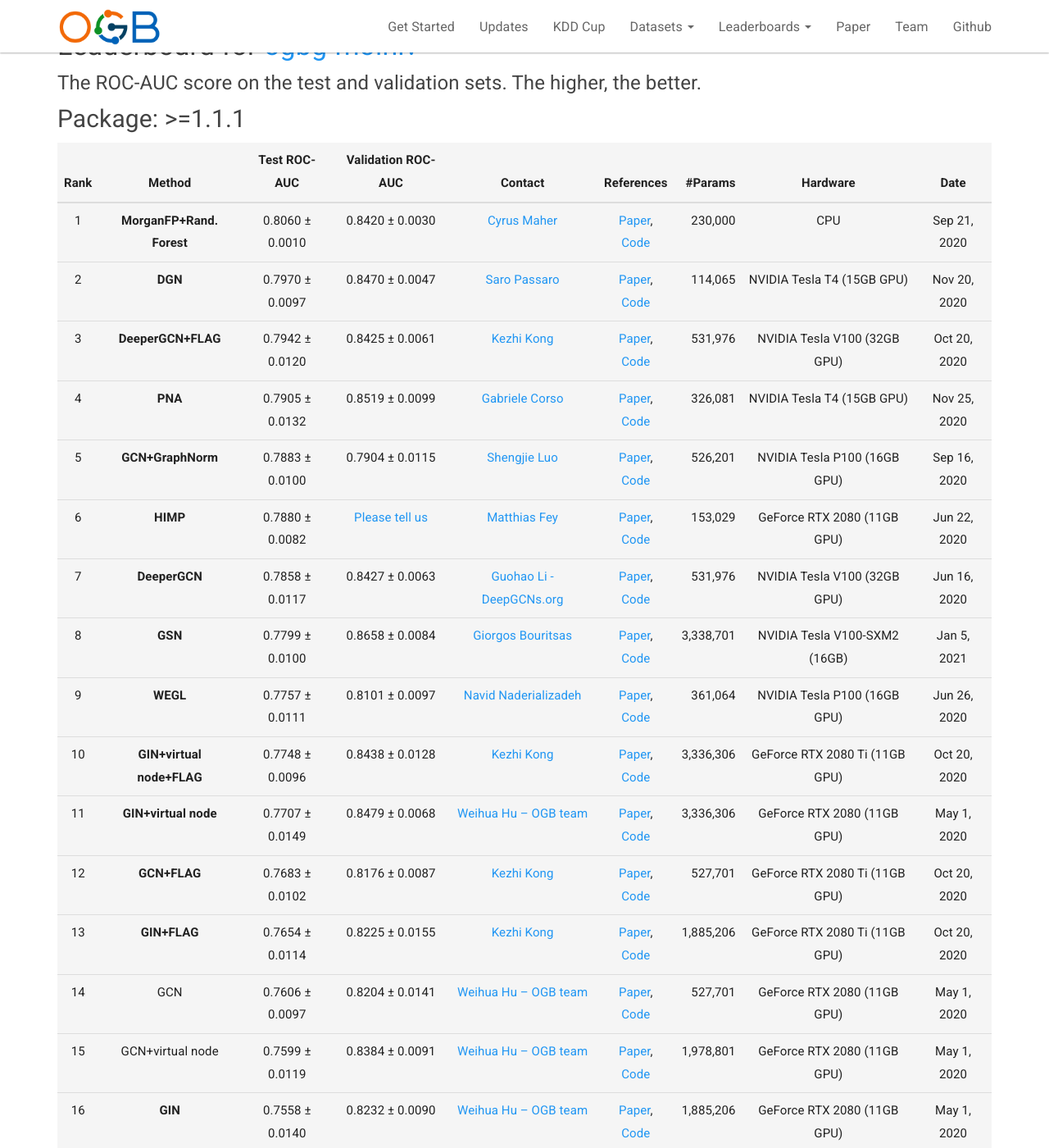
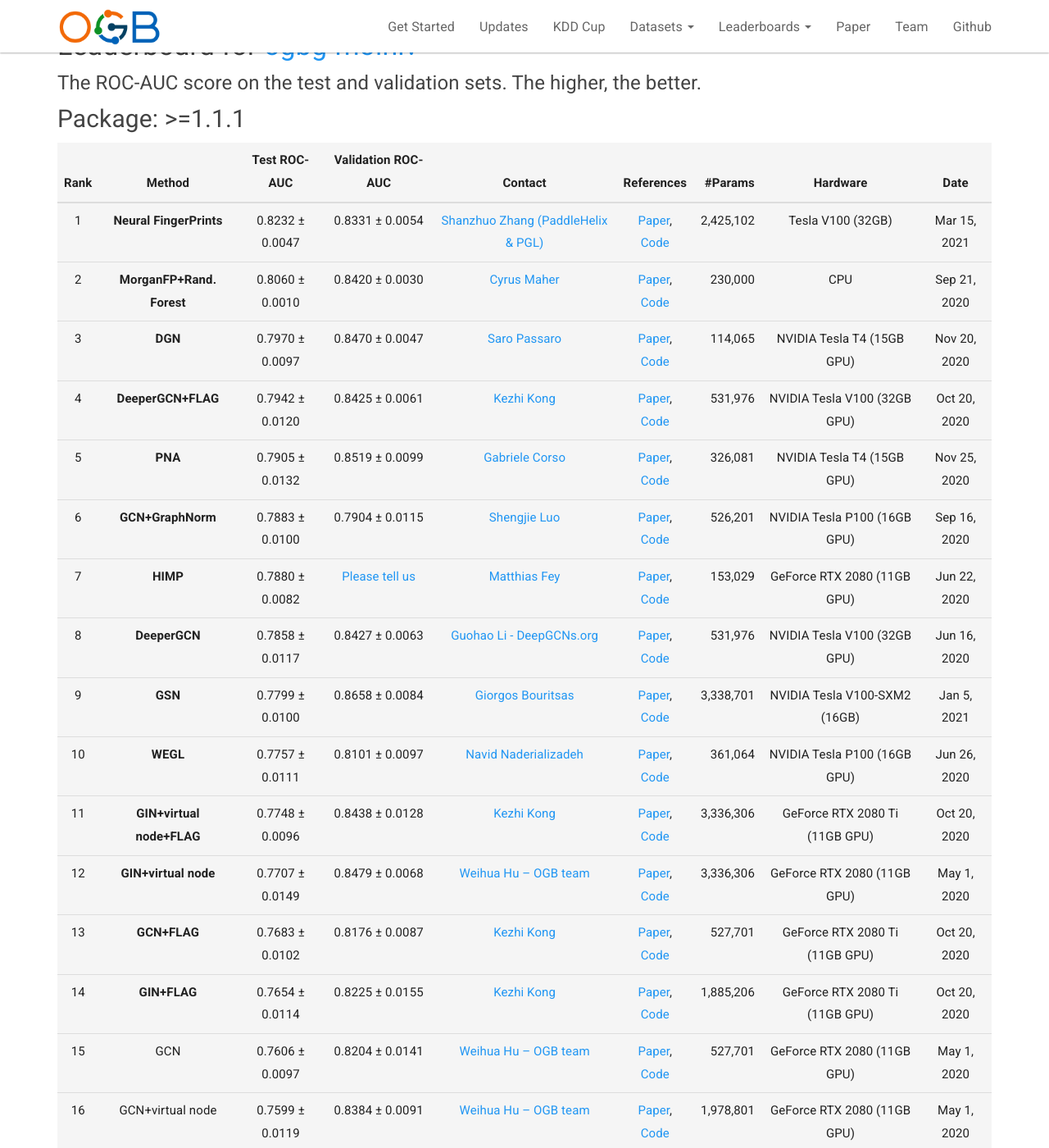
Before and after one commit to snap-stanford/ogb-web, a Jekyll site: the page built from _docs/leaderboard/leader_graphprop.md, in a window 1280 px wide and 1400 px high, scrolled down 453 px. Shown: the whole window at 82% size. Built offline with Jekyll 4.4.1, drawn with Linux system fonts in a browser that asks for light colours.

Commit message:
updateleaderboard

```diff
--- a/_docs/leaderboard/leader_graphprop.md
+++ b/_docs/leaderboard/leader_graphprop.md
@@ -23,22 +23,23 @@ The **bold** method name indicates that the implementation is **official** (by t
 
 | Rank  | Method | Test ROC-AUC | Validation ROC-AUC | Contact | References | #Params | Hardware | Date
 |:----:|:-----:|:------:|:-----:|:-----:|:-----:|-----:|:-----:|:-----:|
-|  1  |  **MorganFP+Rand. Forest**  | 0.8060 ± 0.0010   | 0.8420 ± 0.0030 |[Cyrus Maher](mailto:cmaher@vir.bio) | [Paper](https://pubs.acs.org/doi/10.1021/ci100050t), [Code](https://github.com/cyrusmaher/ogb-molecule-comp) | 230,000 | CPU | Sep 21, 2020 |
-|  2  |  **DGN**  | 0.7970 ± 0.0097   | 0.8470 ± 0.0047 |[Saro Passaro](mailto:sp976@cam.ac.uk) | [Paper](https://arxiv.org/pdf/2010.02863.pdf), [Code](https://github.com/Saro00/DGN) | 114,065 | NVIDIA Tesla T4 (15GB GPU) | Nov 20, 2020 |
-|  3  |  **DeeperGCN+FLAG**  | 0.7942 ± 0.0120   | 0.8425 ± 0.0061 |[Kezhi Kong](mailto:kong@cs.umd.edu) | [Paper](https://arxiv.org/abs/2010.09891), [Code](https://github.com/devnkong/FLAG) | 531,976 | NVIDIA Tesla V100 (32GB GPU) | Oct 20, 2020 |
-|  4  |  **PNA**  | 0.7905 ± 0.0132   | 0.8519 ± 0.0099 |[Gabriele Corso](mailto:gc579@cam.ac.uk) | [Paper](https://arxiv.org/abs/2004.05718), [Code](https://github.com/lukecavabarrett/pna) | 326,081 | NVIDIA Tesla T4 (15GB GPU) | Nov 25, 2020 |
-|  5  |  **GCN+GraphNorm**  | 0.7883 ± 0.0100   | 0.7904 ± 0.0115 |[Shengjie Luo](mailto:shengjie.luo@outlook.com) | [Paper](https://arxiv.org/abs/2009.03294), [Code](https://github.com/lsj2408/GraphNorm) | 526,201 | NVIDIA Tesla P100 (16GB GPU) | Sep 16, 2020 |
-|  6  |  **HIMP**  | 0.7880 ± 0.0082   | [Please tell us](mailto:ogb@cs.stanford.edu) |[Matthias Fey](mailto:matthias.fey@tu-dortmund.de) | [Paper](https://arxiv.org/abs/2006.12179), [Code](https://github.com/rusty1s/himp-gnn) | 153,029 | GeForce RTX 2080 (11GB GPU) | Jun 22, 2020 |
-|  7  |  **DeeperGCN**  | 0.7858 ± 0.0117   | 0.8427 ± 0.0063 |[Guohao Li - DeepGCNs.org](mailto:guohao.li@kaust.edu.sa) | [Paper](https://arxiv.org/abs/2006.07739), [Code](https://github.com/lightaime/deep_gcns_torch/tree/master/examples/ogb) | 531,976 | NVIDIA Tesla V100 (32GB GPU) | Jun 16, 2020 |
-|  8  |  **GSN**  | 0.7799 ± 0.0100   | 0.8658 ± 0.0084 |[Giorgos Bouritsas](mailto:g.bouritsas@imperial.ac.uk) | [Paper](https://arxiv.org/abs/2006.09252), [Code](https://github.com/gbouritsas/graph-substructure-networks) | 3,338,701 | NVIDIA Tesla V100-SXM2 (16GB) | Jan 5, 2021 |
-|  9  |  **WEGL**  | 0.7757 ± 0.0111   | 0.8101 ± 0.0097 |[Navid Naderializadeh](mailto:nnaderializadeh@hrl.com) | [Paper](https://arxiv.org/abs/2006.09430), [Code](https://github.com/navid-naderi/WEGL) | 361,064 | NVIDIA Tesla P100 (16GB GPU) | Jun 26, 2020 |
-|  10  |  **GIN+virtual node+FLAG**  | 0.7748 ± 0.0096   | 0.8438 ± 0.0128 |[Kezhi Kong](mailto:kong@cs.umd.edu) | [Paper](https://arxiv.org/abs/2010.09891), [Code](https://github.com/devnkong/FLAG) | 3,336,306 | GeForce RTX 2080 Ti (11GB GPU) | Oct 20, 2020 |
-|  11  |  **GIN+virtual node**  | 0.7707 ± 0.0149   | 0.8479 ± 0.0068 |[Weihua Hu -- OGB team](mailto:weihuahu@cs.stanford.edu) | [Paper](https://arxiv.org/abs/1810.00826), [Code](https://github.com/snap-stanford/ogb/tree/master/examples/graphproppred/mol) | 3,336,306 | GeForce RTX 2080 (11GB GPU) | May 1, 2020 |
-|  12  |  **GCN+FLAG**  | 0.7683 ± 0.0102   | 0.8176 ± 0.0087 |[Kezhi Kong](mailto:kong@cs.umd.edu) | [Paper](https://arxiv.org/abs/2010.09891), [Code](https://github.com/devnkong/FLAG) | 527,701 | GeForce RTX 2080 Ti (11GB GPU) | Oct 20, 2020 |
-|  13  |  **GIN+FLAG**  | 0.7654 ± 0.0114   | 0.8225 ± 0.0155 |[Kezhi Kong](mailto:kong@cs.umd.edu) | [Paper](https://arxiv.org/abs/2010.09891), [Code](https://github.com/devnkong/FLAG) | 1,885,206 | GeForce RTX 2080 Ti (11GB GPU) | Oct 20, 2020 |
-|  14  |  GCN  | 0.7606 ± 0.0097   | 0.8204 ± 0.0141 | [Weihua Hu -- OGB team](mailto:weihuahu@cs.stanford.edu) | [Paper](https://arxiv.org/abs/1609.02907), [Code](https://github.com/snap-stanford/ogb/tree/master/examples/graphproppred/mol) | 527,701 | GeForce RTX 2080 (11GB GPU) | May 1, 2020 |
-|  15  |  GCN+virtual node  | 0.7599 ± 0.0119   | 0.8384 ± 0.0091 | [Weihua Hu -- OGB team](mailto:weihuahu@cs.stanford.edu) | [Paper](https://arxiv.org/abs/1609.02907), [Code](https://github.com/snap-stanford/ogb/tree/master/examples/graphproppred/mol) | 1,978,801 | GeForce RTX 2080 (11GB GPU) | May 1, 2020 |
-|  16  |  **GIN**  | 0.7558 ± 0.0140   | 0.8232 ± 0.0090 |[Weihua Hu -- OGB team](mailto:weihuahu@cs.stanford.edu) | [Paper](https://arxiv.org/abs/1810.00826), [Code](https://github.com/snap-stanford/ogb/tree/master/examples/graphproppred/mol) | 1,885,206 | GeForce RTX 2080 (11GB GPU) | May 1, 2020 |
+|  1  |  **Neural FingerPrints**  | 0.8232 ± 0.0047   | 0.8331 ± 0.0054 |[Shanzhuo Zhang (PaddleHelix & PGL)](mailto:zhangshanzhuo@baidu.com) | [Paper](https://github.com/PaddlePaddle/PaddleHelix/blob/dev/competition/ogbg_molhiv/Molecule_Representation_Learning_by_Leveraging_Chemical_Information.pdf), [Code](https://github.com/PaddlePaddle/PaddleHelix/tree/dev/competition/ogbg_molhiv) | 2,425,102 | Tesla V100 (32GB) | Mar 15, 2021 |
+|  2  |  **MorganFP+Rand. Forest**  | 0.8060 ± 0.0010   | 0.8420 ± 0.0030 |[Cyrus Maher](mailto:cmaher@vir.bio) | [Paper](https://pubs.acs.org/doi/10.1021/ci100050t), [Code](https://github.com/cyrusmaher/ogb-molecule-comp) | 230,000 | CPU | Sep 21, 2020 |
+|  3  |  **DGN**  | 0.7970 ± 0.0097   | 0.8470 ± 0.0047 |[Saro Passaro](mailto:sp976@cam.ac.uk) | [Paper](https://arxiv.org/pdf/2010.02863.pdf), [Code](https://github.com/Saro00/DGN) | 114,065 | NVIDIA Tesla T4 (15GB GPU) | Nov 20, 2020 |
+|  4  |  **DeeperGCN+FLAG**  | 0.7942 ± 0.0120   | 0.8425 ± 0.0061 |[Kezhi Kong](mailto:kong@cs.umd.edu) | [Paper](https://arxiv.org/abs/2010.09891), [Code](https://github.com/devnkong/FLAG) | 531,976 | NVIDIA Tesla V100 (32GB GPU) | Oct 20, 2020 |
+|  5  |  **PNA**  | 0.7905 ± 0.0132   | 0.8519 ± 0.0099 |[Gabriele Corso](mailto:gc579@cam.ac.uk) | [Paper](https://arxiv.org/abs/2004.05718), [Code](https://github.com/lukecavabarrett/pna) | 326,081 | NVIDIA Tesla T4 (15GB GPU) | Nov 25, 2020 |
+|  6  |  **GCN+GraphNorm**  | 0.7883 ± 0.0100   | 0.7904 ± 0.0115 |[Shengjie Luo](mailto:shengjie.luo@outlook.com) | [Paper](https://arxiv.org/abs/2009.03294), [Code](https://github.com/lsj2408/GraphNorm) | 526,201 | NVIDIA Tesla P100 (16GB GPU) | Sep 16, 2020 |
+|  7  |  **HIMP**  | 0.7880 ± 0.0082   | [Please tell us](mailto:ogb@cs.stanford.edu) |[Matthias Fey](mailto:matthias.fey@tu-dortmund.de) | [Paper](https://arxiv.org/abs/2006.12179), [Code](https://github.com/rusty1s/himp-gnn) | 153,029 | GeForce RTX 2080 (11GB GPU) | Jun 22, 2020 |
+|  8  |  **DeeperGCN**  | 0.7858 ± 0.0117   | 0.8427 ± 0.0063 |[Guohao Li - DeepGCNs.org](mailto:guohao.li@kaust.edu.sa) | [Paper](https://arxiv.org/abs/2006.07739), [Code](https://github.com/lightaime/deep_gcns_torch/tree/master/examples/ogb) | 531,976 | NVIDIA Tesla V100 (32GB GPU) | Jun 16, 2020 |
+|  9  |  **GSN**  | 0.7799 ± 0.0100   | 0.8658 ± 0.0084 |[Giorgos Bouritsas](mailto:g.bouritsas@imperial.ac.uk) | [Paper](https://arxiv.org/abs/2006.09252), [Code](https://github.com/gbouritsas/graph-substructure-networks) | 3,338,701 | NVIDIA Tesla V100-SXM2 (16GB) | Jan 5, 2021 |
+|  10  |  **WEGL**  | 0.7757 ± 0.0111   | 0.8101 ± 0.0097 |[Navid Naderializadeh](mailto:nnaderializadeh@hrl.com) | [Paper](https://arxiv.org/abs/2006.09430), [Code](https://github.com/navid-naderi/WEGL) | 361,064 | NVIDIA Tesla P100 (16GB GPU) | Jun 26, 2020 |
+|  11  |  **GIN+virtual node+FLAG**  | 0.7748 ± 0.0096   | 0.8438 ± 0.0128 |[Kezhi Kong](mailto:kong@cs.umd.edu) | [Paper](https://arxiv.org/abs/2010.09891), [Code](https://github.com/devnkong/FLAG) | 3,336,306 | GeForce RTX 2080 Ti (11GB GPU) | Oct 20, 2020 |
+|  12  |  **GIN+virtual node**  | 0.7707 ± 0.0149   | 0.8479 ± 0.0068 |[Weihua Hu -- OGB team](mailto:weihuahu@cs.stanford.edu) | [Paper](https://arxiv.org/abs/1810.00826), [Code](https://github.com/snap-stanford/ogb/tree/master/examples/graphproppred/mol) | 3,336,306 | GeForce RTX 2080 (11GB GPU) | May 1, 2020 |
+|  13  |  **GCN+FLAG**  | 0.7683 ± 0.0102   | 0.8176 ± 0.0087 |[Kezhi Kong](mailto:kong@cs.umd.edu) | [Paper](https://arxiv.org/abs/2010.09891), [Code](https://github.com/devnkong/FLAG) | 527,701 | GeForce RTX 2080 Ti (11GB GPU) | Oct 20, 2020 |
+|  14  |  **GIN+FLAG**  | 0.7654 ± 0.0114   | 0.8225 ± 0.0155 |[Kezhi Kong](mailto:kong@cs.umd.edu) | [Paper](https://arxiv.org/abs/2010.09891), [Code](https://github.com/devnkong/FLAG) | 1,885,206 | GeForce RTX 2080 Ti (11GB GPU) | Oct 20, 2020 |
+|  15  |  GCN  | 0.7606 ± 0.0097   | 0.8204 ± 0.0141 | [Weihua Hu -- OGB team](mailto:weihuahu@cs.stanford.edu) | [Paper](https://arxiv.org/abs/1609.02907), [Code](https://github.com/snap-stanford/ogb/tree/master/examples/graphproppred/mol) | 527,701 | GeForce RTX 2080 (11GB GPU) | May 1, 2020 |
+|  16  |  GCN+virtual node  | 0.7599 ± 0.0119   | 0.8384 ± 0.0091 | [Weihua Hu -- OGB team](mailto:weihuahu@cs.stanford.edu) | [Paper](https://arxiv.org/abs/1609.02907), [Code](https://github.com/snap-stanford/ogb/tree/master/examples/graphproppred/mol) | 1,978,801 | GeForce RTX 2080 (11GB GPU) | May 1, 2020 |
+|  17  |  **GIN**  | 0.7558 ± 0.0140   | 0.8232 ± 0.0090 |[Weihua Hu -- OGB team](mailto:weihuahu@cs.stanford.edu) | [Paper](https://arxiv.org/abs/1810.00826), [Code](https://github.com/snap-stanford/ogb/tree/master/examples/graphproppred/mol) | 1,885,206 | GeForce RTX 2080 (11GB GPU) | May 1, 2020 |
 
 
 <a name="ogbg-molpcba"/>
```
